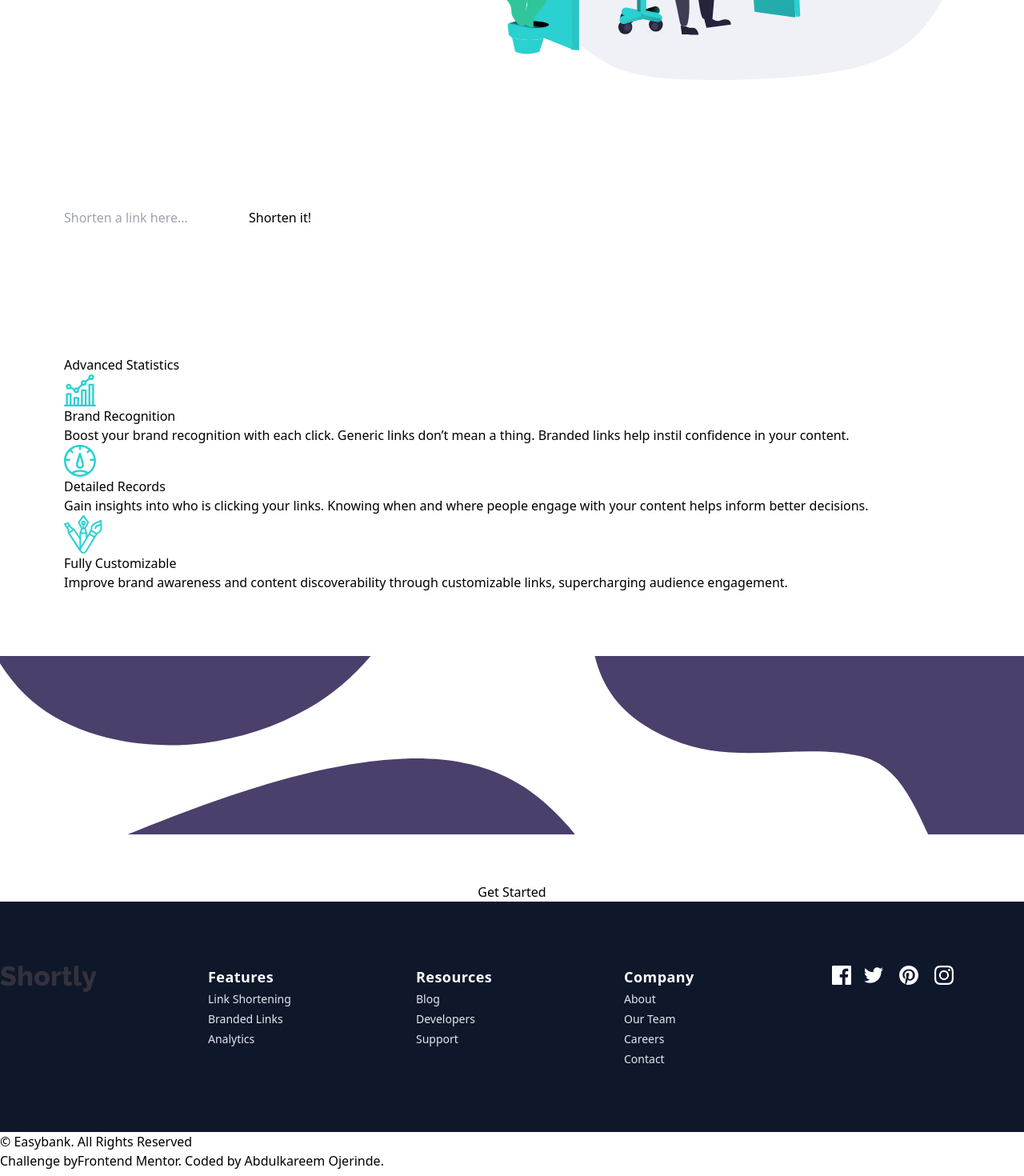
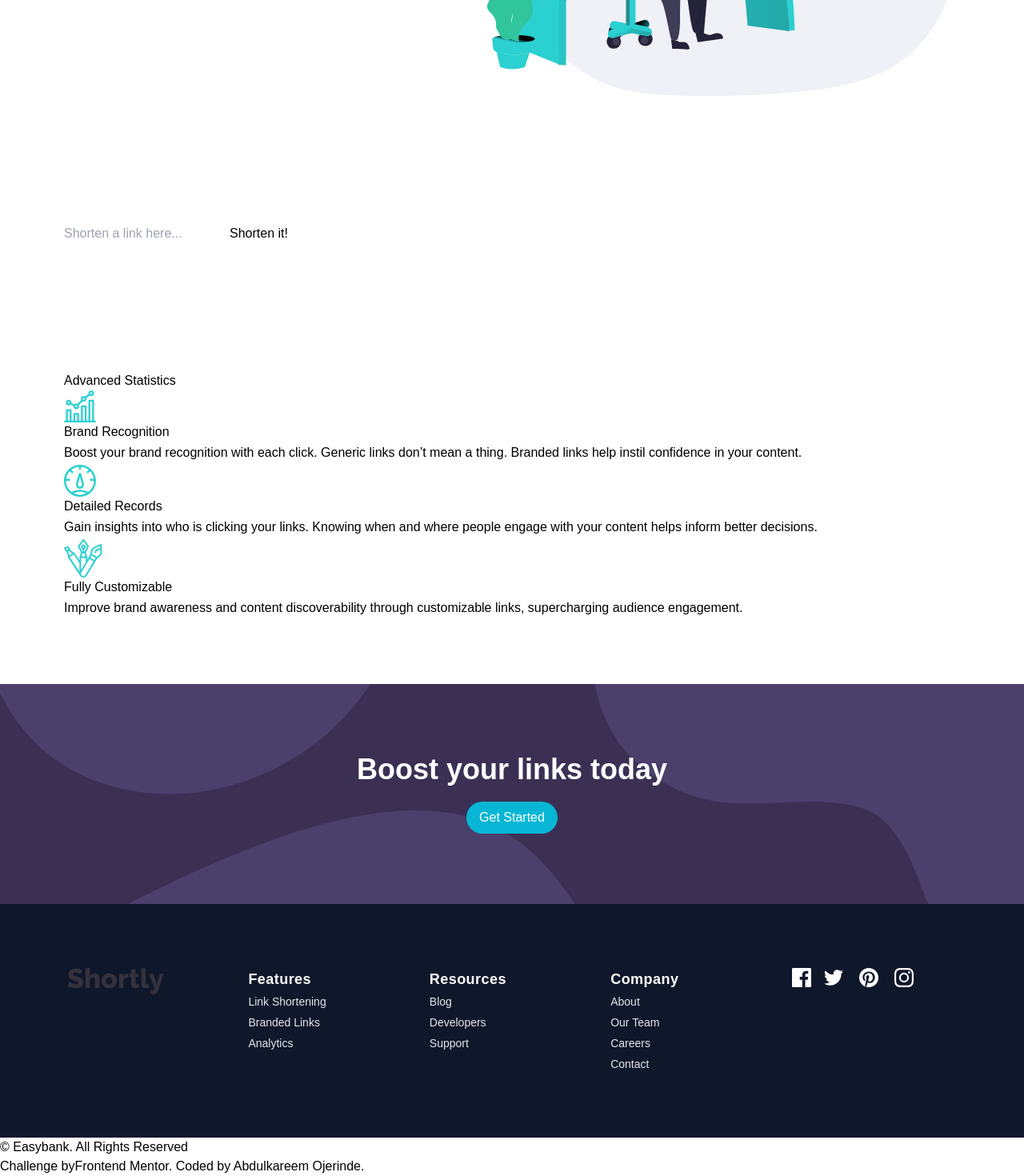
Before and after one commit to Abdulkareemoj/url-shortener-fementor, a React (Vite) app: page / in a window 1280 px wide. Shown: the part 556-2026 px from the top of the page at 80% size. Built offline with nearby package versions, Linux system fonts and the light colour scheme.

Commit message:
trim scss and fix ctasection

```diff
--- a/src/App.jsx
+++ b/src/App.jsx
@@ -6,7 +6,7 @@ import Footer from "./components/Footer";
 import Hero from "./components/Hero";
 import Navbar from "./components/Navbar";
 import Searchbar from "./components/Searchbar";
-import './index.css';
+import './styles.scss';
 
 function App() {
   return (
--- a/src/scss/_features.scss
+++ /dev/null
@@ -1,61 +0,0 @@
-.feature {
-	background-color: $grayishViolet;
-	text-align: center;
-
-	@include divisions-up(medium) {
-		text-align: left;
-	}
-
-	&intro {
-		margin-bottom: 3.75rem;
-
-		@include divisions-up(large) {
-			width: 60%;
-		}
-	}
-
-	&grid {
-		@include divisions-up(medium) {
-			display: flex;
-			flex-wrap: wrap;
-		}
-	}
-
-	&item {
-		padding: 0.9375rem;
-
-		@include divisions-up(medium) {
-			flex: 0 0 50%;
-		}
-
-		@include divisions-up(large) {
-			flex: 1;
-		}
-	}
-
-	&icon {
-		margin-bottom: 1.875rem;
-
-		@include divisions-up(large) {
-			margin-bottom: 2.75rem;
-		}
-	}
-
-	&title {
-		font-size: 1.25rem;
-		font-weight: 300;
-		line-height: 1.15;
-		color: $darkBlue;
-		margin-bottom: 1rem;
-
-		@include divisions-up(large) {
-			font-size: 1.5rem;
-			margin-bottom: 1.5rem;
-		}
-	}
-
-	&desc {
-		font-size: 0.875rem;
-		line-height: 1.5;
-	}
-}
--- a/src/scss/_footer.scss
+++ /dev/null
@@ -1,123 +0,0 @@
-.footer {
-	background-color: $darkBlue;
-	color: $gray;
-	padding: 2.5rem;
-	text-align: center;
-
-	// .container {
-	// 	@include divisions-up(large) {
-	// 		display: grid;
-	// 		grid-template-columns: 2fr 1fr 1fr 3fr;
-	// 		grid-template-rows: 1fr auto;
-	// 		grid-template-areas:
-	// 			"logo links1 links2 cta"
-	// 			"social links1 links2 copyright";
-	// 		gap: 1rem;
-	// 		justify-items: start;
-	// 	}
-	// }
-
-	a {
-		color: $gray;
-	}
-
-	&logo {
-		display: inline-block;
-		// @include divisions-down(medium) {
-		// 	margin-bottom: 1.875rem;
-		// }
-
-		// @include divisions-up(large) {
-		// 	grid-area: logo;
-		// }
-	}
-
-	&social {
-		// @include divisions-down(medium) {
-		// 	margin-bottom: 1.875rem;
-		// }
-
-		// @include divisions-up(large) {
-		// 	grid-area: social;
-		// 	align-self: end;
-		// }
-
-		a {
-			display: inline-block;
-			height: 1.25rem;
-
-			svg path {
-				transition: fill 150ms ease-in-out;
-			}
-
-			// &:hover svg path {
-			// 	fill: $limeGreen;
-			// }
-		}
-
-		a:not(:last-child) {
-			margin-right: 1rem;
-		}
-	}
-
-	&links {
-		display: flex;
-		flex-direction: column;
-		align-items: center;
-		font-size: 0.9375rem;
-		color: $gray;
-
-		// @include divisions-up(large) {
-		// 	justify-content: space-between;
-		// 	align-items: start;
-		// }
-
-		// &1 {
-		// 	@include divisions-up(large) {
-		// 		grid-area: links1;
-		// 	}
-		// }
-
-		// &2 {
-		// 	@include divisions-down(medium) {
-		// 		margin-bottom: 1.875rem;
-		// 	}
-
-		// 	@include divisions-up(large) {
-		// 		grid-area: links2;
-		// 	}
-		// }
-
-		a {
-			line-height: 2.25;
-			transition: color 150ms ease-in-out;
-
-			// &:hover {
-			// 	color: $limeGreen;
-			// }
-		}
-	}
-
-		// a.button {
-		// 	@include divisions-down(medium) {
-		// 		margin-bottom: 1.875rem;
-		// 	}
-		// }
-
-	&coypyright {
-		font-size: 0.8125rem;
-		// color: $grayishBlue;
-
-		// @include divisions-up(large) {
-		// 	grid-area: copyright;
-		// 	align-self: end;
-		// 	justify-self: end;
-		// }
-	}
-	}
-
-
-	.attribution {
-		margin-top: 4rem;
-		font-size: 0.875rem;
-	}
--- a/src/scss/_globals.scss
+++ b/src/scss/_globals.scss
@@ -1,123 +1,208 @@
-html {
-	font-size: 100%;
-	box-sizing: border-box;
-}
 
-*,
-*::before,
-*::after {
-	box-sizing: inherit;
-}
+img {
+	max-width: 100%;
+  }
 
-body {
+  ul,
+  li {
+	list-style-type: none;
+  }
+
+  body {
 	margin: 0;
-	padding: 0;
-	font-family: "Public Sans", sans-serif;
+	font-family: "Poppins", sans-serif;
+	-webkit-font-smoothing: antialiased;
+	-moz-osx-font-smoothing: grayscale;
+  }
 
-	// @include divisions-up(large) {
-	// 	font-size: $font-med;
-	// }
+  .max-width {
+	@apply px-5 lg:max-w-5xl lg:mx-auto xl:max-w-6xl 2xl:px-0;
+  }
 
-	// &.noscroll {
-	// 	overflow: hidden;
-	// }
-}
+  h1 {
+	line-height: 1.2 !important;
+  }
 
-// Text
-h1 {
-	font-size: 2rem;
-	margin-bottom: 1.5rem;
+  p {
+	line-height: 1.8;
+  }
 
-	// @include divisions-up(large) {
-	// 	font-size: $font-xl;
-	// }
-}
+  .btn-cta {
+	@apply bg-cyan-500 py-2 px-4 text-white hover:opacity-75 transition-all duration-150 cursor-pointer;
+  }
 
-h2 {
-	font-size: 1.875rem;
-	margin-bottom: 1.5625rem;
+  .shortener {
+	background-color: hsl(257, 27%, 26%);
+	height: 17.188rem;
+	border-radius: 8px;
+  }
 
-	// @include divisions-up(large) {
-	// 	font-size: 2.25rem;
-	// 	margin-bottom: 2.25rem;
-	// }
-}
+  .shortener img {
+	height: 17.188rem;
+	@apply w-full rounded-lg;
+  }
 
-p {
-	line-height: 1.5;
-	margin-bottom: 2.25rem;
-}
+  .shortener .form {
+	position: absolute;
+	left: 50%;
+	top: 50%;
+	transform: translate(-50%, -50%);
+	width: 80%;
+  }
 
-a,
-a:visited,
-a:hover {
-	text-decoration: none;
-}
-// Spacing
-.container {
-	margin: 0 auto;
+  .boost {
+	background-color: hsl(257, 27%, 26%);
+	height: 17.188rem;
+  }
 
-	&pall {
-		padding-top: 4.375rem;
-		padding-right: 5rem;
-		padding-bottom: 4.375rem;
-		padding-left: 5rem;
+  .boost img {
+	height: 17.188rem;
+	@apply w-full;
+  }
 
-	// 	@include divisions-up(large) {
-	// 		padding-top: 6rem;
-	// 		padding-bottom: 6rem;
-	// 	}
-	}
-}
-.flex {
-	display: flex;
+  .boost .boost-inner {
+	position: absolute;
+	top: 50%;
+	left: 50%;
+	transform: translate(-50%, -50%);
+  }
 
-	&-sb {
-		justify-content: space-between;
-	}
-	&-c {
-		justify-content: center;
-	}
-	&-ai {
-		align-items: baseline;
-	}
-	&-dc{
-		flex-direction: column-reverse;
+  @media (min-width: 1024px) {
+	.card article:nth-child(3) {
+	  transform: translateY(2rem);
 	}
 
-}
+	.card article:last-child {
+	  transform: translateY(4rem);
+	}
+
+	.line {
+	  @apply bg-cyan-500 h-2 w-full absolute;
+	  top: 50%;
+	}
+  }
 
 
-// Buttons
-button,
-.button {
-	position: relative;
-	display: inline-block;
-	padding: 0.875rem 2.1875rem;
-	background-color: $Cyan;
-	border: 0;
-	border-radius: 50px;
-	cursor: pointer;
-	// color: $white;
-	font-weight: $weights;
-	font-size: $fontsize;
-	font-family: $family;
-	transition: opacity 300ms ease-in-out;
-	overflow: hidden;
+// html {
+// 	font-size: 100%;
+// 	box-sizing: border-box;
+// }
 
-	&::before {
-		content: "";
-		position: absolute;
-		top: 0;
-		right: 0;
-		bottom: 0;
-		left: 0;
-		background-color: rgba(255, 255, 255, 0.25);
-		opacity: 0;
-		transition: opacity 150ms ease-in-out;
-	}
+// *,
+// *::before,
+// *::after {
+// 	box-sizing: inherit;
+// }
 
-	&:hover::before {
-		opacity: 1;
-	}
-}
+// body {
+// 	margin: 0;
+// 	padding: 0;
+// 	font-family: "Public Sans", sans-serif;
+
+// 	// @include divisions-up(large) {
+// 	// 	font-size: $font-med;
+// 	// }
+
+// 	// &.noscroll {
+// 	// 	overflow: hidden;
+// 	// }
+// }
+
+// // Text
+// h1 {
+// 	font-size: 2rem;
+// 	margin-bottom: 1.5rem;
+
+// 	// @include divisions-up(large) {
+// 	// 	font-size: $font-xl;
+// 	// }
+// }
+
+// h2 {
+// 	font-size: 1.875rem;
+// 	margin-bottom: 1.5625rem;
+
+// 	// @include divisions-up(large) {
+// 	// 	font-size: 2.25rem;
+// 	// 	margin-bottom: 2.25rem;
+// 	// }
+// }
+
+// p {
+// 	line-height: 1.5;
+// 	margin-bottom: 2.25rem;
+// }
+
+// a,
+// a:visited,
+// a:hover {
+// 	text-decoration: none;
+// }
+// // Spacing
+// .container {
+// 	margin: 0 auto;
+
+// 	&pall {
+// 		padding-top: 4.375rem;
+// 		padding-right: 5rem;
+// 		padding-bottom: 4.375rem;
+// 		padding-left: 5rem;
+
+// 	// 	@include divisions-up(large) {
+// 	// 		padding-top: 6rem;
+// 	// 		padding-bottom: 6rem;
+// 	// 	}
+// 	}
+// }
+// .flex {
+// 	display: flex;
+
+// 	&-sb {
+// 		justify-content: space-between;
+// 	}
+// 	&-c {
+// 		justify-content: center;
+// 	}
+// 	&-ai {
+// 		align-items: baseline;
+// 	}
+// 	&-dc{
+// 		flex-direction: column-reverse;
+// 	}
+
+// }
+
+
+// // Buttons
+// button,
+// .button {
+// 	position: relative;
+// 	display: inline-block;
+// 	padding: 0.875rem 2.1875rem;
+// 	background-color: $Cyan;
+// 	border: 0;
+// 	border-radius: 50px;
+// 	cursor: pointer;
+// 	// color: $white;
+// 	font-weight: $weights;
+// 	font-size: $fontsize;
+// 	font-family: $family;
+// 	transition: opacity 300ms ease-in-out;
+// 	overflow: hidden;
+
+// 	&::before {
+// 		content: "";
+// 		position: absolute;
+// 		top: 0;
+// 		right: 0;
+// 		bottom: 0;
+// 		left: 0;
+// 		background-color: rgba(255, 255, 255, 0.25);
+// 		opacity: 0;
+// 		transition: opacity 150ms ease-in-out;
+// 	}
+
+// 	&:hover::before {
+// 		opacity: 1;
+// 	}
+// }
--- a/src/scss/_searchbar.scss
+++ /dev/null
@@ -1,11 +0,0 @@
-.search{
-
-
-	padding-left: 70px;
-	padding-right: 70px;
-	display: flex;
-	flex-direction: column;
-}
-.main{
-	background-image: url("../images/bg-shorten-desktop.svg");
-}
--- /dev/null
+++ b/src/styles.scss
@@ -0,0 +1,5 @@
+@import "./scss/variables";
+@import "./scss/globals";
+
+
+// @import "./scss/header";
```
Also changed, not shown: src/scss/_ctasection.scss (deleted, +0 -24 lines), src/scss/_hero.scss (deleted, +0 -28 lines), src/scss/_mixins.scss (deleted, +0 -28 lines), src/scss/_navbar.scss (deleted, +0 -28 lines), src/scss/styles.scss (deleted, +0 -10 lines).
